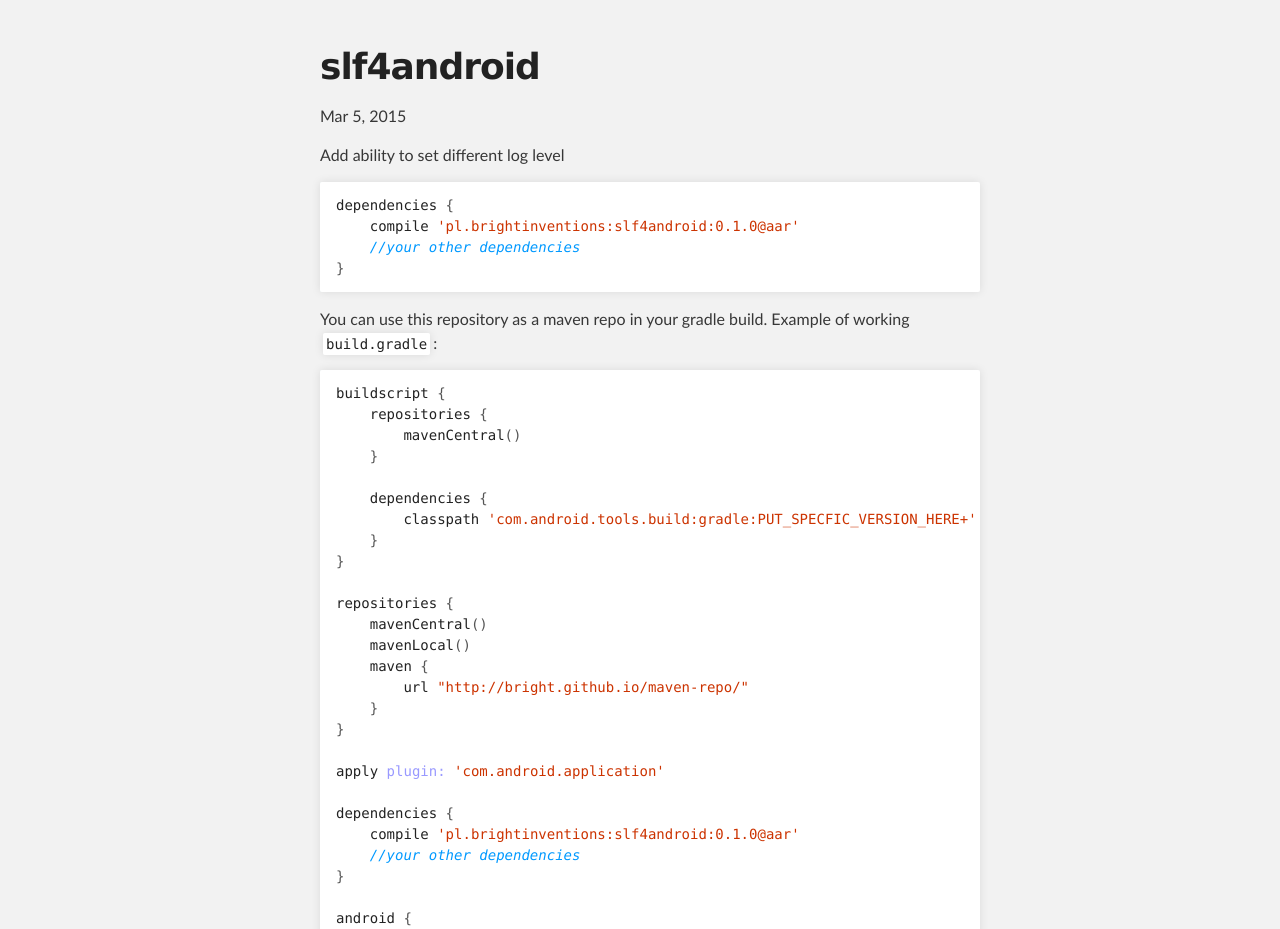
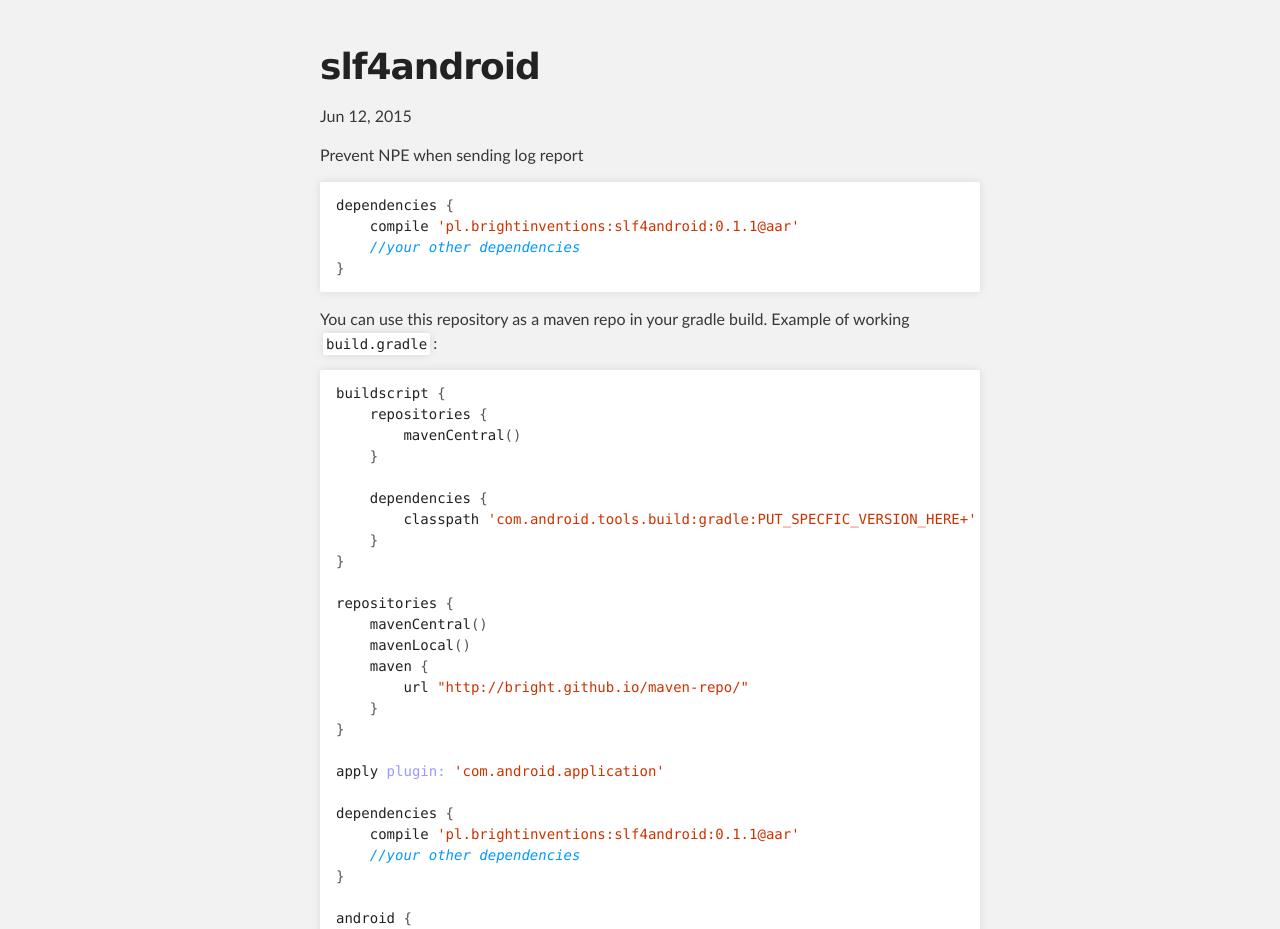
Before and after one commit to bright/maven-repo, a Jekyll site: the page built from _posts/2015-06-12-pl.brightinvetions-slf4android.md, in a window 1280 px wide. Shown: the part 184-1113 px from the top of the page. Built offline with Jekyll 4.4.1, drawn with Linux system fonts in a browser that asks for light colours.

Commit message:
slf4android version 0.1.1

```diff
--- a/_data/brightinventions_slf4android.yml
+++ b/_data/brightinventions_slf4android.yml
@@ -14,3 +14,4 @@ versions:
   - 0.0.11
   - 0.0.12
   - 0.1.0
+  - 0.1.1
--- /dev/null
+++ b/_posts/2015-06-12-pl.brightinvetions-slf4android.md
@@ -0,0 +1,10 @@
+---
+layout: post
+title:  "slf4android"
+date:   2015-06-12 13:00:00
+categories: pl.brightinventions slf4android
+data_name: brightinventions_slf4android
+version: 0.1.1
+---
+
+Prevent NPE when sending log report
--- a/pl/brightinventions/slf4android/maven-metadata.xml
+++ b/pl/brightinventions/slf4android/maven-metadata.xml
@@ -18,7 +18,8 @@
       <version>0.0.11</version>
       <version>0.0.12</version>
       <version>0.1.0</version>
+      <version>0.1.1</version>
     </versions>
-    <lastUpdated>20150305064316</lastUpdated>
+    <lastUpdated>20150612102708</lastUpdated>
   </versioning>
 </metadata>
```
Also changed, not shown: 8 other files.
